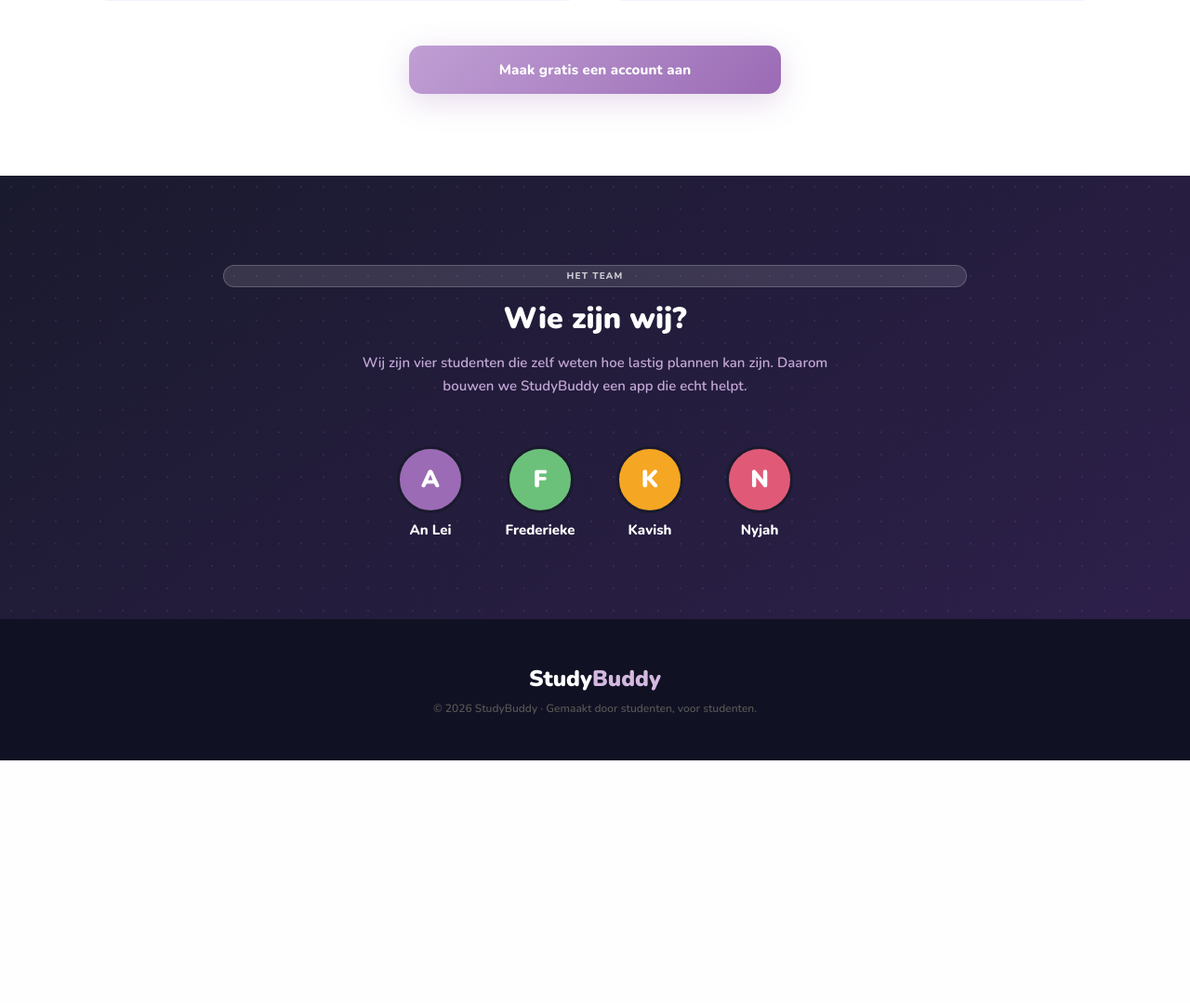
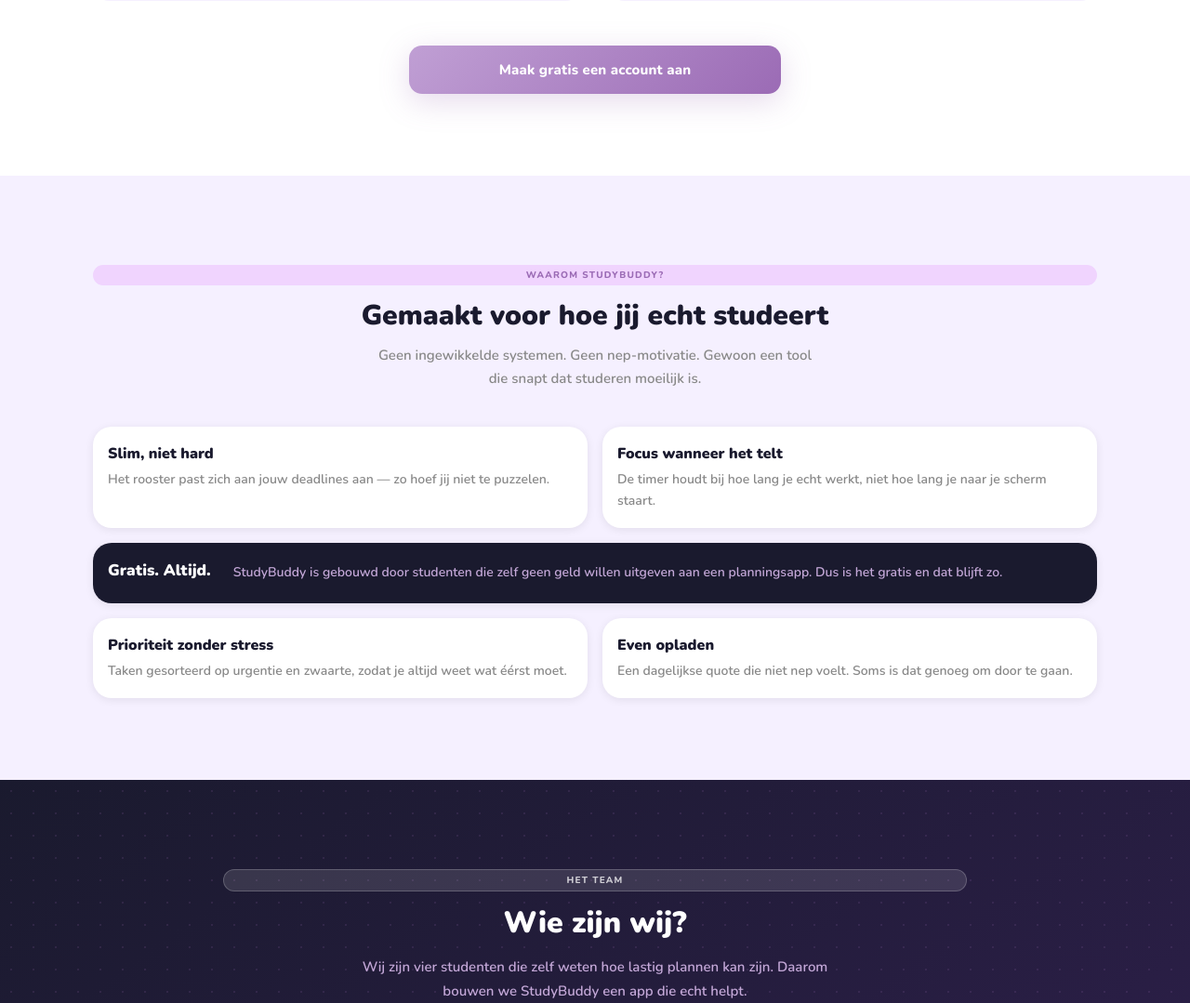
Before and after one commit to AL-Heuvel/StudyBuddy, a Flask app: page / in a window 1280 px wide. Shown: the part 1390-2469 px from the top of the page at 93% size. Before the commit the page ends 2208 px from the top, so only its background shows below. Run offline with Flask 3, Linux system fonts and the light colour scheme; data comes from the database, SQL or seed files in the repository; both versions use the stored data as it was after the commit; some libraries are stand-ins or nearby versions.

Commit message:
waarom studybuddy landings pagina

```diff
--- a/static/css/landing.css
+++ b/static/css/landing.css
@@ -1,4 +1,3 @@
-
 *, *::before, *::after {
     margin: 0;
     padding: 0;
@@ -563,6 +562,76 @@ body {
 
 
 
+
+
+.section-waarom {
+    background: var(--purple-soft);
+    padding: 48px 28px 40px;
+}
+
+.waarom-inner {
+    max-width: 1100px;
+    margin: 0 auto;
+}
+
+.waarom-title {
+    font-size: 22px;
+    font-weight: 900;
+    color: var(--navy);
+    margin-bottom: 8px;
+}
+
+.waarom-sub {
+    font-size: 13px;
+    color: var(--text-muted);
+    font-weight: 600;
+    line-height: 1.65;
+    max-width: 360px;
+    margin-bottom: 28px;
+}
+
+.waarom-grid {
+    display: flex;
+    flex-direction: column;
+    gap: 12px;
+}
+
+.waarom-card {
+    background: var(--white);
+    border-radius: var(--radius-lg);
+    padding: 18px 16px;
+    box-shadow: var(--shadow-sm);
+}
+
+.waarom-card-dark {
+    background: var(--navy);
+}
+
+.waarom-card-title {
+    font-size: 15px;
+    font-weight: 900;
+    color: var(--navy);
+    margin-bottom: 6px;
+}
+
+.waarom-card-dark .waarom-card-title {
+    color: var(--white);
+}
+
+.waarom-card-desc {
+    font-size: 13px;
+    color: var(--text-muted);
+    font-weight: 600;
+    line-height: 1.6;
+}
+
+.waarom-card-dark .waarom-card-desc {
+    color: var(--text-light);
+}
+
+
+
+
 .section-wie {
     background: linear-gradient(145deg, var(--navy), var(--navy-mid));
     padding: 56px 28px 48px;
@@ -699,7 +768,6 @@ body {
 
 @media (min-width: 768px) {
 
-
     .top-nav {
         padding: 18px 48px;
     }
@@ -819,6 +887,59 @@ body {
         display: block;
     }
 
+
+    .section-waarom {
+        padding: 80px 80px 72px;
+    }
+
+    .waarom-title {
+        font-size: 30px;
+        text-align: center;
+        margin-bottom: 10px;
+    }
+
+    .waarom-sub {
+        font-size: 15px;
+        text-align: center;
+        max-width: 480px;
+        margin-left: auto;
+        margin-right: auto;
+        margin-bottom: 40px;
+    }
+
+    .waarom-grid {
+        display: grid;
+        grid-template-columns: 1fr 1fr;
+        gap: 16px;
+    }
+
+    .waarom-card-dark {
+        grid-column: 1 / -1;
+        display: flex;
+        gap: 24px;
+        align-items: center;
+    }
+
+    .waarom-card-dark .waarom-card-title {
+        font-size: 17px;
+        margin-bottom: 6px;
+    }
+
+    .waarom-card-title {
+        font-size: 16px;
+    }
+
+    .waarom-card-desc {
+        font-size: 14px;
+    }
+
+    .waarom-card:hover {
+        box-shadow: var(--shadow-md);
+        transform: translateY(-2px);
+        transition: box-shadow 0.2s, transform 0.2s;
+    }
+
+
     .section-wie {
         padding: 80px 80px 72px;
     }
@@ -838,7 +959,6 @@ body {
     .avatar { width: 72px; height: 72px; font-size: 26px; }
     .avatar-name { font-size: 15px; }
     .avatar-role { font-size: 11px; }
-
 
     .footer {
         padding: 40px 80px;
@@ -861,6 +981,10 @@ body {
     .card-streak    { left: 10px;  top: 230px; }
 
     .section-features { max-width: 1280px; padding: 96px 100px 88px; }
+
+    .section-waarom { padding: 96px 100px 88px; }
+    .waarom-inner   { max-width: 1280px; }
+
     .section-wie      { padding: 96px 100px 88px; }
     .footer           { padding: 48px 100px; }
 }
--- a/templates/landing.html
+++ b/templates/landing.html
@@ -7,8 +7,7 @@
     <title>StudyBuddy – Plan slimmer, studeer beter</title>
     <link href="https://fonts.googleapis.com/css2?family=Nunito:wght@400;600;700;800;900&display=swap" rel="stylesheet">
     <link rel="stylesheet" href="{{ url_for('static', filename='css/landing.css') }}">
-    <!-- PWA & Favicons -->
-     <link rel="manifest" href="{{ url_for('static', filename='manifest.json') }}">
+    <link rel="manifest" href="{{ url_for('static', filename='manifest.json') }}">
      <meta name="theme-color" content="#d4b8e0">
      <meta name="apple-mobile-web-app-capable" content="yes">
      <meta name="apple-mobile-web-app-title" content="StudyBuddy">
@@ -134,6 +133,39 @@
         <a href="{{ url_for('register') }}" class="btn-account">Maak gratis een account aan</a>
     </section>
 
+
+    <section class="section-waarom">
+        <div class="waarom-inner">
+            <div class="section-label">Waarom StudyBuddy?</div>
+            <h2 class="waarom-title">Gemaakt voor hoe jij echt studeert</h2>
+            <p class="waarom-sub">Geen ingewikkelde systemen. Geen nep-motivatie. Gewoon een tool die snapt dat studeren moeilijk is.</p>
+
+            <div class="waarom-grid">
+                <div class="waarom-card">
+                    <div class="waarom-card-title">Slim, niet hard</div>
+                    <div class="waarom-card-desc">Het rooster past zich aan jouw deadlines aan — zo hoef jij niet te puzzelen.</div>
+                </div>
+                <div class="waarom-card">
+                    <div class="waarom-card-title">Focus wanneer het telt</div>
+                    <div class="waarom-card-desc">De timer houdt bij hoe lang je echt werkt, niet hoe lang je naar je scherm staart.</div>
+                </div>
+                <div class="waarom-card waarom-card-dark">
+                    <div class="waarom-card-title">Gratis. Altijd.</div>
+                    <div class="waarom-card-desc">StudyBuddy is gebouwd door studenten die zelf geen geld willen uitgeven aan een planningsapp. Dus is het gratis en dat blijft zo.</div>
+                </div>
+                <div class="waarom-card">
+                    <div class="waarom-card-title">Prioriteit zonder stress</div>
+                    <div class="waarom-card-desc">Taken gesorteerd op urgentie en zwaarte, zodat je altijd weet wat éérst moet.</div>
+                </div>
+                <div class="waarom-card">
+                    <div class="waarom-card-title">Even opladen</div>
+                    <div class="waarom-card-desc">Een dagelijkse quote die niet nep voelt. Soms is dat genoeg om door te gaan.</div>
+                </div>
+            </div>
+        </div>
+    </section>
+
+
     <section class="section-wie">
         <div class="wie-inner">
             <div class="section-label light">Het team</div>
```
Also changed, not shown: studybuddy.db, 1 other file.
